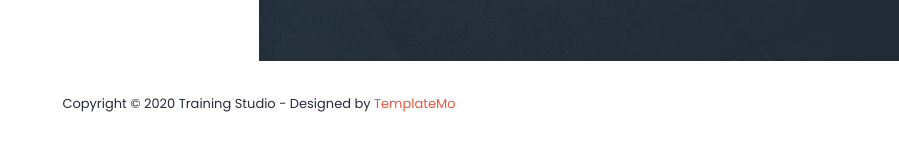
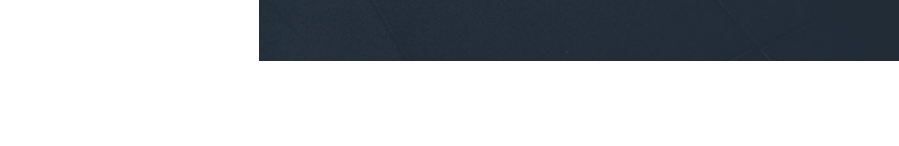
Before and after one commit to meet1706/jogi-menswear, a plain HTML site: page index.html in a window 1280 px wide. Shown: the part 3768-3914 px from the top of the page, without its empty margins (381-1280 px from the left). After the commit the page ends 3829 px from the top, so only its background shows below. Drawn offline with Linux system fonts and the light colour scheme.

Commit message:
Update index.html

```diff
--- a/index.html
+++ b/index.html
@@ -453,21 +453,8 @@
     </section>
     <!-- ***** Contact Us Area Ends ***** -->
 
-    <!-- ***** Footer Start ***** -->
-    <footer>
-        <div class="container">
-            <div class="row">
-                <div class="col-lg-12">
-                    <p>Copyright &copy; 2020 Training Studio
 
-                    - Designed by <a rel="nofollow" href="https://templatemo.com" class="tm-text-link" target="_parent">TemplateMo</a></p>
 
-                    <!-- You shall support us a little via PayPal to info@templatemo.com -->
-
-                </div>
-            </div>
-        </div>
-    </footer>
 
     <!-- jQuery -->
     <script src="js/jquery-2.1.0.min.js"></script>
```
